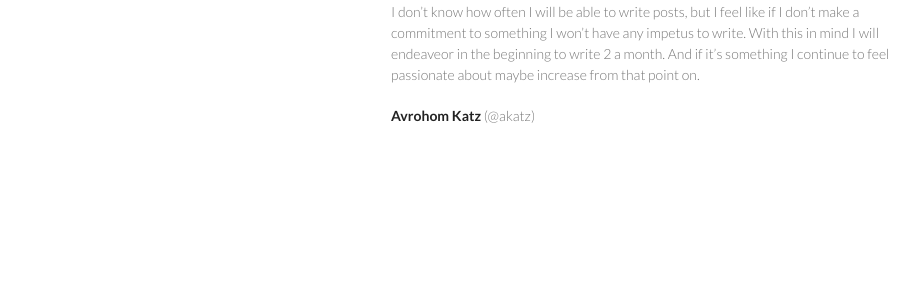
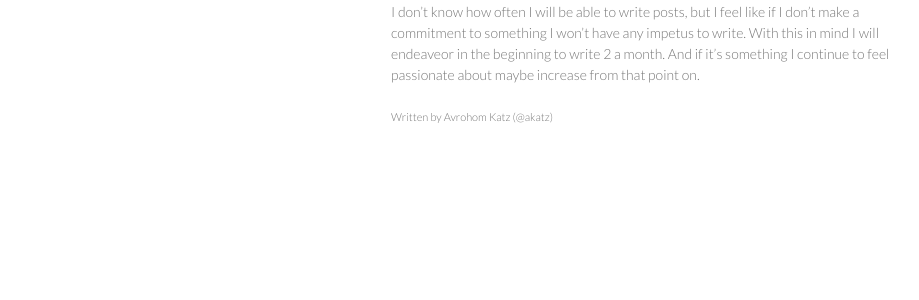
Before and after one commit to akatz/akatz.github.com, a Jekyll site: the page built from _posts/2013-04-07-my-new-blog.markdown, in a window 1280 px wide. Shown: the part 183-483 px from the top of the page, without its empty margins (179-1098 px from the left). Built offline with Jekyll 4.4.1, drawn with Linux system fonts in a browser that asks for light colours; some of the changed lines change nothing that is shown.

Commit message:
change how I attribute posts

```diff
--- a/_layouts/post.html
+++ b/_layouts/post.html
@@ -22,6 +22,7 @@
       <section>
       <h2> {{ page.title }} </h2>
       {{ content }}
+      <small>Written by {{ page.author }}</small>
       </section>
       <footer>
         <p><small>Hosted on GitHub Pages &mdash; Theme by <a href="https://github.com/orderedlist">orderedlist</a></small></p>
--- a/_posts/2013-04-07-my-new-blog.markdown
+++ b/_posts/2013-04-07-my-new-blog.markdown
@@ -1,7 +1,7 @@
 ---
 layout: post
 title: My New Blog
-author: Avrohom Katz
+author: Avrohom Katz (@akatz)
 ---
 
 Getting my blog off the ground has taken me way too long. I have owned the domain for over 2 years but have just put it off for far too long.
@@ -10,6 +10,3 @@ Expect me to write about all things Ruby, Rails, Javascript, and DevOps related.
 I don't know how often I will be able to write posts, but I feel like if I don't make a commitment to something I won't have any impetus to write.
 With this in mind I will endeaveor in the beginning to write 2 a month. And if it's something I continue to feel passionate about maybe increase from
 that point on.
-
-
-**Avrohom Katz** (@akatz)
```
